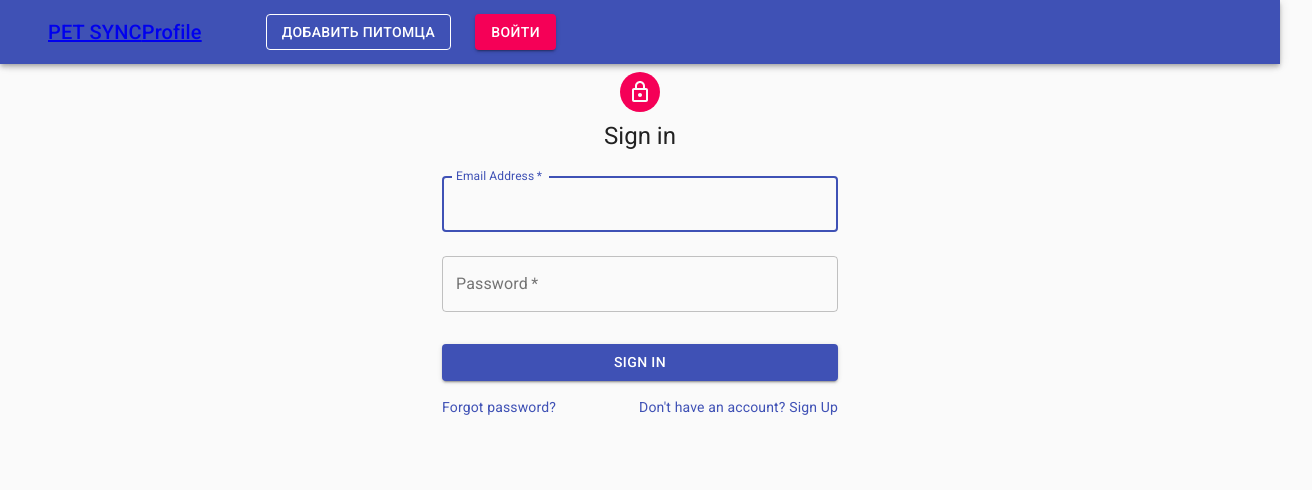
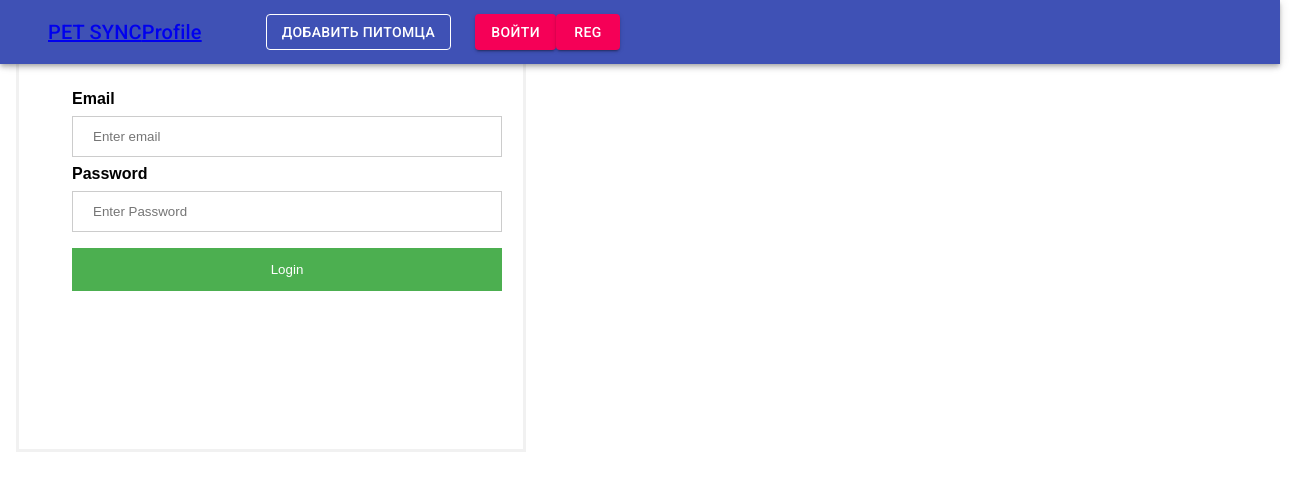
Before and after one commit to aleksey-kozin/pet-sync, a React (Create React App) app in the folder client/: page /login in a window 1280 px wide. Shown: the top 490 px of the page, 1312 px wide, since content can reach past the window. Built offline with nearby package versions, Linux system fonts and the light colour scheme.

Commit message:
Added axios

```diff
--- a/client/package.json
+++ b/client/package.json
@@ -8,6 +8,7 @@
     "@testing-library/jest-dom": "^5.14.1",
     "@testing-library/react": "^11.2.7",
     "@testing-library/user-event": "^12.8.3",
+    "axios": "^0.21.1",
     "history": "^5.0.0",
     "react": "^17.0.2",
     "react-dom": "^17.0.2",
--- a/client/src/components/App/App.js
+++ b/client/src/components/App/App.js
@@ -14,16 +14,17 @@ function App() {
       <Router>
         <Nav />
         <Switch>
-          <Route path={"/"} exact component={Main} />
-          <Route path={"/login"} component={LoginForm} />
-          <Route path={"/signup"} component={SignUpForm} />
-          <Route path={"/profile"} component={Profile} />
-          <Route exact path={"/mypets"} component={MyPets} />
-          <Route path={"/mypets/:name"} component={PetPersonPage} />
+          <Route path={'/'} exact component={Main} />
+          <Route path={'/login'} component={LoginForm} />
+          {/* <Route path={'/login'} component={LoginForm} /> */}
+          <Route path={'/reg'} component={SignUpForm} />
+          <Route path={'/profile'} component={Profile} />
+          <Route exact path={'/mypets'} component={MyPets} />
+          <Route path={'/mypets/:name'} component={PetPersonPage} />
         </Switch>
       </Router>
     </>
-  );
+  )
 }
 
 export default App
--- /dev/null
+++ b/client/src/components/LoginForm/LoginForm.css
@@ -0,0 +1,80 @@
+body {
+  font-family: Arial, Helvetica, sans-serif;
+}
+
+.container {
+  width: 100%;
+  padding-top: 60px;
+  padding-bottom: 100px;
+}
+
+form {
+  border: 3px solid #f1f1f1;
+  width: 430px;
+  height: 375px;
+  font-size: 16px;
+  font-weight: 300;
+  padding-left: 37px;
+  padding-right: 37px;
+  padding-top: 55px;
+}
+
+input[type='email'],
+input[type='password'] {
+  width: 100%;
+  padding: 12px 20px;
+  margin: 8px 0;
+  display: inline-block;
+  border: 1px solid #ccc;
+  box-sizing: border-box;
+}
+
+button {
+  background-color: #4caf50;
+  color: white;
+  padding: 14px 20px;
+  margin: 8px 0;
+  border: none;
+  cursor: pointer;
+  width: 100%;
+}
+
+button:hover {
+  opacity: 0.8;
+}
+
+.cancelbtn {
+  width: auto;
+  padding: 10px 18px;
+  background-color: #f44336;
+}
+
+.imgcontainer {
+  text-align: center;
+  margin: 24px 0 12px 0;
+}
+
+img.avatar {
+  width: 40%;
+  border-radius: 50%;
+}
+
+.container {
+  padding: 16px;
+}
+
+span.psw {
+  float: right;
+  padding-top: 16px;
+}
+
+/* Change styles for span and cancel button on extra small screens */
+@media screen and (max-width: 300px) {
+  span.psw {
+    display: block;
+    float: none;
+  }
+  .cancelbtn {
+    width: 100%;
+  }
+}
--- a/client/src/components/LoginForm/LoginForm.js
+++ b/client/src/components/LoginForm/LoginForm.js
@@ -1,98 +1,47 @@
 import React from 'react'
-import Avatar from '@material-ui/core/Avatar'
-import Button from '@material-ui/core/Button'
-import CssBaseline from '@material-ui/core/CssBaseline'
-import TextField from '@material-ui/core/TextField'
-import FormControlLabel from '@material-ui/core/FormControlLabel'
-import Checkbox from '@material-ui/core/Checkbox'
-import Link from '@material-ui/core/Link'
-import Grid from '@material-ui/core/Grid'
-import Box from '@material-ui/core/Box'
-import LockOutlinedIcon from '@material-ui/icons/LockOutlined'
-import Typography from '@material-ui/core/Typography'
-import { makeStyles } from '@material-ui/core/styles'
-import Container from '@material-ui/core/Container'
+import { useDispatch } from 'react-redux'
+import AuthService from '../../services/AuthServices'
+import { initUsersAC } from '../../utils/redux/actionCreators/actionCreators'
+import LoginFormStyles from './LoginForm.css'
 
-const useStyles = makeStyles((theme) => ({
-  paper: {
-    marginTop: theme.spacing(8),
-    display: 'flex',
-    flexDirection: 'column',
-    alignItems: 'center',
-  },
-  avatar: {
-    margin: theme.spacing(1),
-    backgroundColor: theme.palette.secondary.main,
-  },
-  form: {
-    width: '100%', // Fix IE 11 issue.
-    marginTop: theme.spacing(1),
-  },
-  submit: {
-    margin: theme.spacing(3, 0, 2),
-  },
-}))
+function LoginForm(props) {
+  const dispatch = useDispatch()
 
-export default function SignIn() {
-  const classes = useStyles()
+  const handlerSubmit = async (event) => {
+    event.preventDefault()
 
+    const email = event.target.email.value
+    const password = event.target.password.value
+
+    const response = await AuthService.registration(email, password)
+    // console.log(response)
+    localStorage.setItem('token', response.data.accessToken)
+    dispatch(initUsersAC(response.data.user))
+  }
   return (
-    <Container component="main" maxWidth="xs">
-      <CssBaseline />
-      <div className={classes.paper}>
-        <Avatar className={classes.avatar}>
-          <LockOutlinedIcon />
-        </Avatar>
-        <Typography component="h1" variant="h5">
-          Sign in
-        </Typography>
-        <form className={classes.form} noValidate>
-          <TextField
-            variant="outlined"
-            margin="normal"
+    <div className="container">
+      <form onSubmit={handlerSubmit}>
+        <div className="container">
+          <label >
+            <b>Email</b>
+          </label>
+          <input type="email" placeholder="Enter email" name="email" required />
+
+          <label >
+            <b>Password</b>
+          </label>
+          <input
+            type="password"
+            placeholder="Enter Password"
+            name="password"
             required
-            fullWidth
-            id="email"
-            label="Email Address"
-            name="email"
-            autoComplete="email"
-            autoFocus
           />
-          <TextField
-            variant="outlined"
-            margin="normal"
-            required
-            fullWidth
-            name="password"
-            label="Password"
-            type="password"
-            id="password"
-            autoComplete="current-password"
-          />
-          <Button
-            type="submit"
-            fullWidth
-            variant="contained"
-            color="primary"
-            className={classes.submit}
-          >
-            Sign In
-          </Button>
-          <Grid container>
-            <Grid item xs>
-              <Link href="#" variant="body2">
-                Forgot password?
-              </Link>
-            </Grid>
-            <Grid item>
-              <Link href="#" variant="body2">
-                {"Don't have an account? Sign Up"}
-              </Link>
-            </Grid>
-          </Grid>
-        </form>
-      </div>
-      <Box mt={8}></Box>
-    </Container>
+
+          <button type="submit">Login</button>
+        </div>
+      </form>
+    </div>
   )
 }
+
+export default LoginForm
--- a/client/src/components/Nav/Nav.js
+++ b/client/src/components/Nav/Nav.js
@@ -29,6 +29,7 @@ function Nav() {
             <Button color="inherit" variant="outlined" component={ Link } to="/signup">Добавить питомца</Button>
             </Box>
             <Button color="secondary" variant="contained" component={ Link } to="/login">Войти</Button>
+            <Button color="secondary" variant="contained" component={ Link } to="/reg">Reg</Button>
           </Toolbar>
         </Container>
       </AppBar>
--- /dev/null
+++ b/client/src/components/SignUpForm/RegForm.css
@@ -0,0 +1,80 @@
+body {
+  font-family: Arial, Helvetica, sans-serif;
+}
+
+.container {
+  width: 100%;
+  padding-top: 60px;
+  padding-bottom: 100px;
+}
+
+form {
+  border: 3px solid #f1f1f1;
+  width: 430px;
+  height: 375px;
+  font-size: 16px;
+  font-weight: 300;
+  padding-left: 37px;
+  padding-right: 37px;
+  padding-top: 55px;
+}
+
+input[type='email'],
+input[type='password'] {
+  width: 100%;
+  padding: 12px 20px;
+  margin: 8px 0;
+  display: inline-block;
+  border: 1px solid #ccc;
+  box-sizing: border-box;
+}
+
+button {
+  background-color: #4caf50;
+  color: white;
+  padding: 14px 20px;
+  margin: 8px 0;
+  border: none;
+  cursor: pointer;
+  width: 100%;
+}
+
+button:hover {
+  opacity: 0.8;
+}
+
+.cancelbtn {
+  width: auto;
+  padding: 10px 18px;
+  background-color: #f44336;
+}
+
+.imgcontainer {
+  text-align: center;
+  margin: 24px 0 12px 0;
+}
+
+img.avatar {
+  width: 40%;
+  border-radius: 50%;
+}
+
+.container {
+  padding: 16px;
+}
+
+span.psw {
+  float: right;
+  padding-top: 16px;
+}
+
+/* Change styles for span and cancel button on extra small screens */
+@media screen and (max-width: 300px) {
+  span.psw {
+    display: block;
+    float: none;
+  }
+  .cancelbtn {
+    width: 100%;
+  }
+}
--- a/client/src/components/SignUpForm/SignUpForm.js
+++ b/client/src/components/SignUpForm/SignUpForm.js
@@ -1,82 +1,45 @@
-import React, { useState } from 'react';
-import { makeStyles } from '@material-ui/core';
-import TextField from '@material-ui/core/TextField';
-import Button from '@material-ui/core/Button';
+import React from 'react'
+import { useDispatch } from 'react-redux'
+import AuthService from '../../services/AuthServices'
+import { initUsersAC } from '../../utils/redux/actionCreators/actionCreators'
+import RegFormStyles from './RegForm.css'
 
-const useStyles = makeStyles((theme) => ({
-  root: {
-    display: 'flex',
-    flexDirection: 'column',
-    justifyContent: 'center',
-    alignItems: 'center',
-    padding: theme.spacing(2),
+export default function SignUpForm() {
+  const dispatch = useDispatch()
 
-    '& .MuiTextField-root': {
-      margin: theme.spacing(1),
-      width: '300px',
-    },
-    '& .MuiButtonBase-root': {
-      margin: theme.spacing(2),
-    },
-  },
-}));
+  const handlerSubmit = async (event) => {
+    event.preventDefault()
 
-export default function SignUpForm({ handleClose }) {
-  const classes = useStyles();
-  // create state variables for each input
-  const [firstName, setFirstName] = useState('');
-  const [lastName, setLastName] = useState('');
-  const [email, setEmail] = useState('');
-  const [password, setPassword] = useState('');
+    const email = event.target.email.value
+    const password = event.target.password.value
 
-  const handleSubmit = (e) => {
-    e.preventDefault();
-    console.log(firstName, lastName, email, password);
-    handleClose();
-  };
+    const response = await AuthService.registration(email, password)
+    // console.log(response)
+    localStorage.setItem('token', response.data.accessToken)
+    dispatch(initUsersAC(response.data.user))
+  }
+  return (
+    <div className="container">
+      <form onSubmit={handlerSubmit}>
+        <div className="container">
+          <label >
+            <b>Email</b>
+          </label>
+          <input type="email" placeholder="Enter email" name="email" required />
 
-  return (
-    <form className={classes.root} onSubmit={handleSubmit}>
-      <TextField
-        label="First Name"
-        variant="filled"
-        required
-        value={firstName}
-        onChange={(e) => setFirstName(e.target.value)}
-      />
-      <TextField
-        label="Last Name"
-        variant="filled"
-        required
-        value={lastName}
-        onChange={(e) => setLastName(e.target.value)}
-      />
-      <TextField
-        label="Email"
-        variant="filled"
-        type="email"
-        required
-        value={email}
-        onChange={(e) => setEmail(e.target.value)}
-      />
-      <TextField
-        label="Password"
-        variant="filled"
-        type="password"
-        required
-        value={password}
-        onChange={(e) => setPassword(e.target.value)}
-      />
-      <div>
-        <Button variant="contained" onClick={handleClose}>
-          Cancel
-        </Button>
-        <Button type="submit" variant="contained" color="primary">
-          Signup
-        </Button>
-      </div>
-    </form>
-  );
+          <label >
+            <b>Password</b>
+          </label>
+          <input
+            type="password"
+            placeholder="Enter Password"
+            name="password"
+            required
+          />
+
+          <button type="submit">SignUp</button>
+        </div>
+      </form>
+    </div>
+  )
 }
-
-// export default Form;
--- /dev/null
+++ b/client/src/http/index.js
@@ -0,0 +1,32 @@
+import axios from 'axios'
+
+export const API_URL = `http://localhost:4000/api`
+
+const instance = axios.create({
+  withCredentials: true,
+  baseURL: API_URL,
+})
+
+instance.interceptors.request.use((config) => {
+  config.headers.Authorization = `Bearer ${localStorage.getItem('token')}`
+  return config
+})
+
+// $api.interceptors.response.use((config) => {
+//   return config;
+// },async (error) => {
+//   const originalRequest = error.config;
+//   if (error.response.status === 401 && error.config && !error.config._isRetry) {
+//       originalRequest._isRetry = true;
+//       try {
+//           const response = await axios.get<AuthResponse>(`${API_URL}/refresh`, {withCredentials: true})
+//           localStorage.setItem('token', response.data.accessToken);
+//           return $api.request(originalRequest);
+//       } catch (e) {
+//           console.log('НЕ АВТОРИЗОВАН')
+//       }
+//   }
+//   throw error;
+// })
+
+export default instance
--- a/client/src/index.js
+++ b/client/src/index.js
@@ -2,10 +2,14 @@ import React from 'react'
 import ReactDOM from 'react-dom'
 import './index.css'
 import App from './components/App/App'
+import { Provider } from 'react-redux'
+import store from '../src/utils/redux/store'
 
 ReactDOM.render(
-  <React.StrictMode>
-    <App />
-  </React.StrictMode>,
-  document.getElementById('root'),
-);
+  <>
+    <Provider store={store}>
+      <App />
+    </Provider>
+  </>,
+  document.getElementById('root')
+)
--- /dev/null
+++ b/client/src/services/AuthServices.js
@@ -0,0 +1,17 @@
+import instance from '../http/index'
+import { AxiosResponse } from 'axios'
+// import {AuthResponse} from "../models/response/AuthResponse";
+
+export default class AuthService {
+  static async login(email, password) {
+    return instance.post('/login', { email, password })
+  }
+
+  static async registration(email, password) {
+    return instance.post('/registration', { email, password })
+  }
+
+  static async logout() {
+    return instance.post('/logout')
+  }
+}
--- a/client/src/utils/redux/reducers/usersReducer.js
+++ b/client/src/utils/redux/reducers/usersReducer.js
@@ -1,6 +1,12 @@
 import { INIT_USERS } from '../actionTypes/actionTypes'
 
-const usersReducer = (state = {}, action) => {
+const initialStateAuth = {
+  user: {},
+  isAuth: false,
+  isLoading: false,
+}
+
+const usersReducer = (state = initialStateAuth, action) => {
   switch (action.type) {
     case INIT_USERS:
       return { ...state }
```
Also changed, not shown: client/src/services/UserService.js (added, +10 -0 lines), 2 other files (tests, documents, lock files or other folders).
